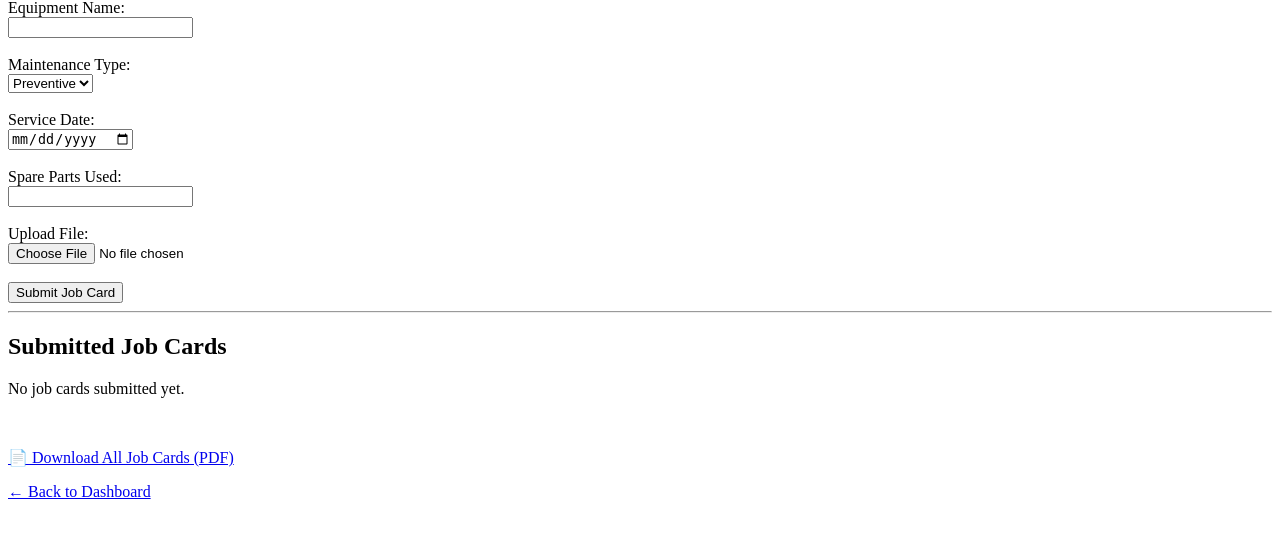
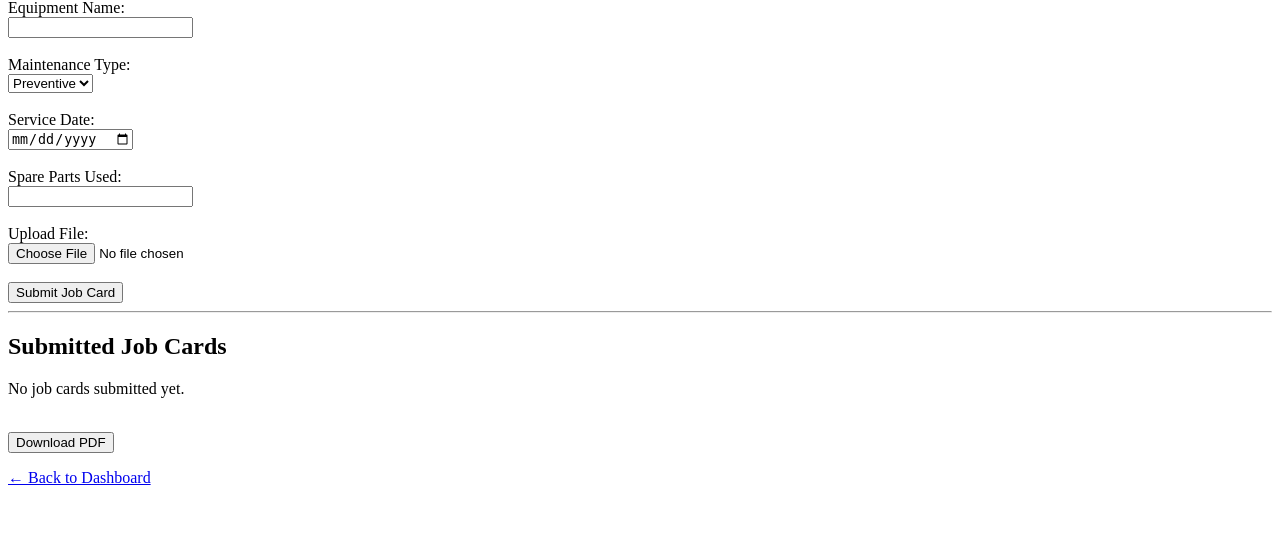
Before and after one commit to biomedlink96/biomedlink, a FastAPI app: page /jobcard in a window 1280 px wide. Shown: the part 68-606 px from the top of the page. Run offline with FastAPI, Linux system fonts and the light colour scheme; data that the repository does not hold is empty.

Commit message:
Update jobcard.html

```diff
--- a/backend/templates/jobcard.html
+++ b/backend/templates/jobcard.html
@@ -72,7 +72,12 @@
   {% endif %}
 
   <br>
-  <p><a href="/download-jobcards" target="_blank">📄 Download All Job Cards (PDF)</a></p>
+
+    <a href="/download-jobcards" target="_blank">
+  <button>Download PDF</button>
+</a>
+ <br>
+
   <p><a href="/pharmalab">← Back to Dashboard</a></p>
 </body>
 </html>
```
